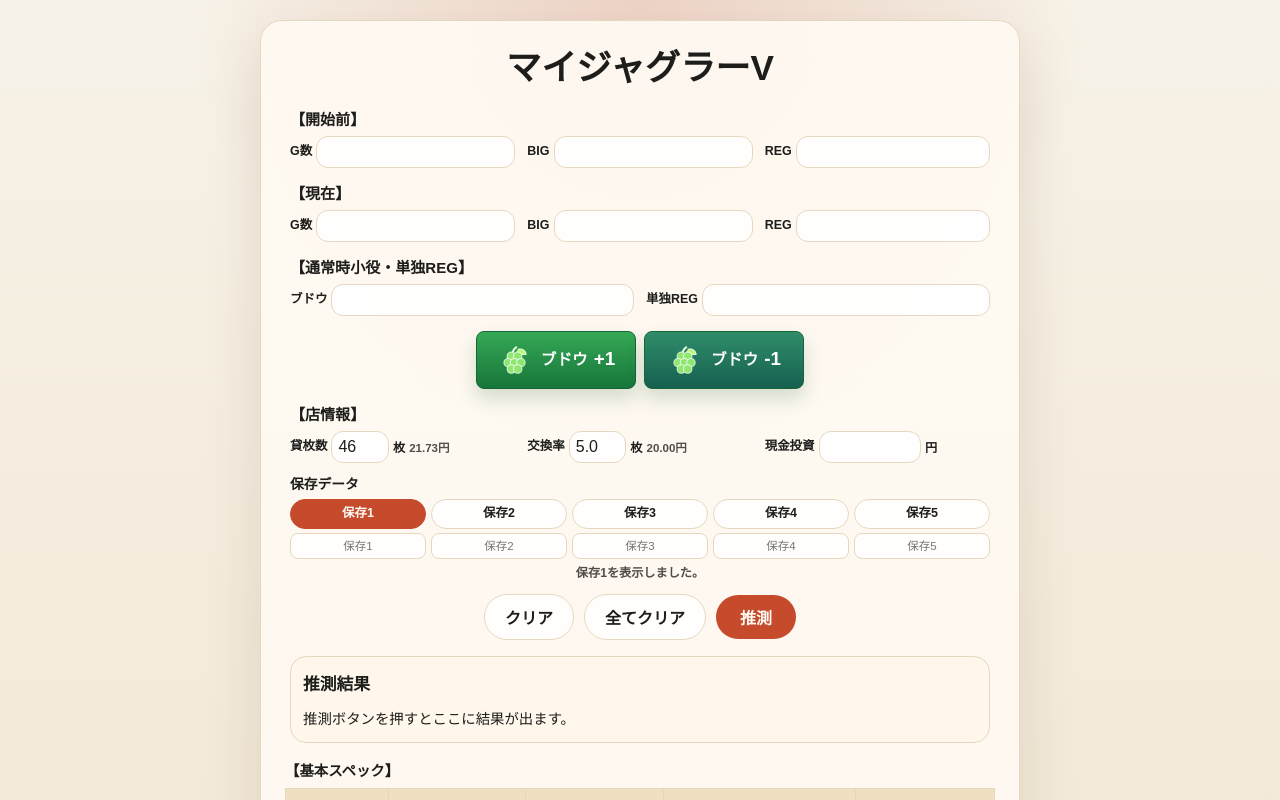
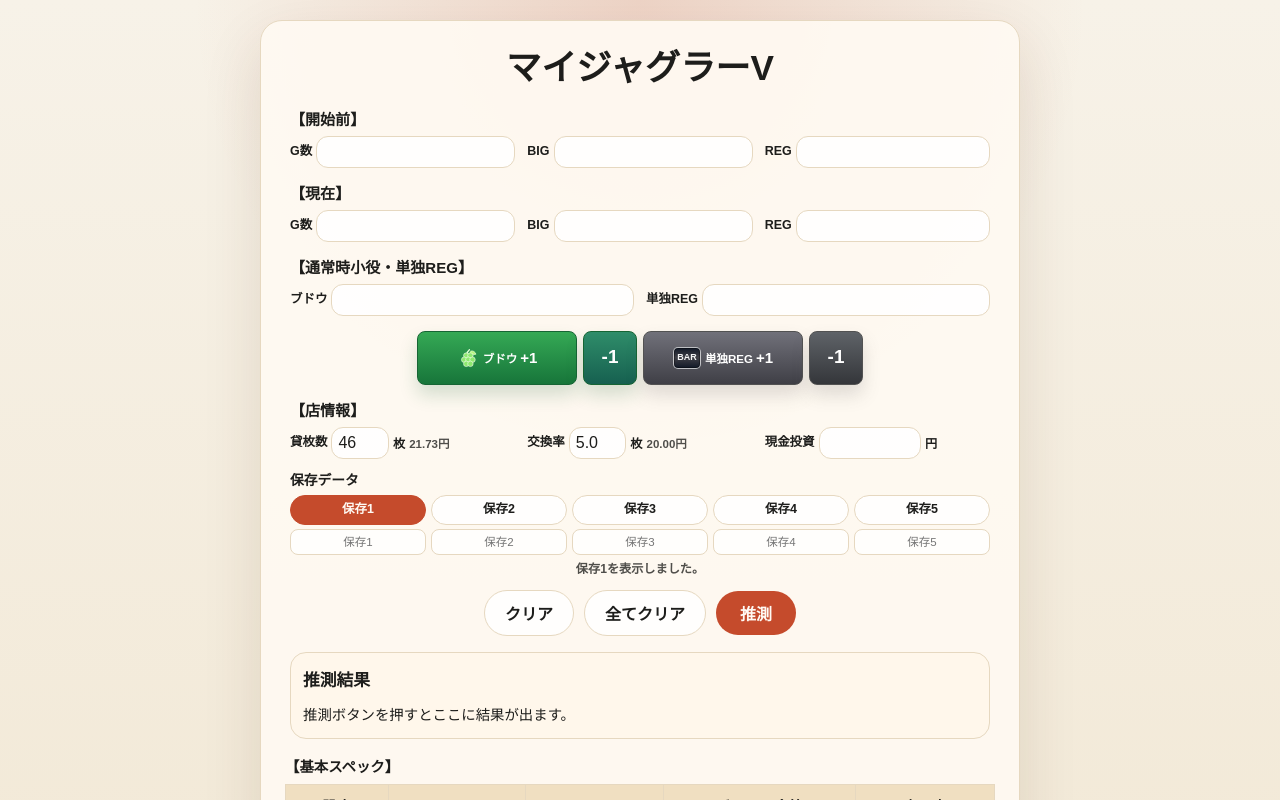
Before and after one commit to umedademu/suisoku, a Next.js app: page /myjuggler5 in a window 1280 px wide. Shown: the top 800 px of the page. Built offline with nearby package versions, Linux system fonts and the light colour scheme.

Commit message:
単独REGカウンターボタンを追加

```diff
--- a/app/globals.css
+++ b/app/globals.css
@@ -600,6 +600,7 @@ a {
   display: flex;
   gap: 8px;
   justify-content: center;
+  align-items: stretch;
   margin-top: 8px;
 }
 
@@ -633,6 +634,14 @@ a {
 
 .budo-counter-button-minus {
   background: linear-gradient(180deg, #2f8d6a 0%, #166050 100%);
+}
+
+.budo-counter-button-minus-compact {
+  flex: 0 0 54px;
+  width: 54px;
+  max-width: 54px;
+  gap: 0;
+  padding: 0;
 }
 
 .budo-counter-button:hover {
@@ -681,6 +690,136 @@ a {
 
 .budo-counter-plus {
   font-size: 1.18rem;
+}
+
+.budo-counter-minus-text,
+.reg-counter-minus-text {
+  font-size: 1.18rem;
+  line-height: 1;
+}
+
+.reg-counter-button {
+  display: inline-flex;
+  align-items: center;
+  justify-content: center;
+  gap: 8px;
+  min-width: 0;
+  min-height: 54px;
+  border: 1px solid #525252;
+  border-radius: 8px;
+  box-shadow: 0 10px 18px rgba(82, 82, 82, 0.18);
+  color: #ffffff;
+  cursor: pointer;
+  font: inherit;
+  font-weight: 800;
+  touch-action: manipulation;
+  transition:
+    transform 0.2s ease,
+    background-color 0.2s ease,
+    box-shadow 0.2s ease;
+}
+
+.reg-counter-button-plus {
+  flex: 1 1 0;
+  max-width: 160px;
+  background: linear-gradient(180deg, #71717a 0%, #3f3f46 100%);
+  padding: 11px 16px;
+}
+
+.reg-counter-button-minus {
+  flex: 0 0 54px;
+  width: 54px;
+  max-width: 54px;
+  background: linear-gradient(180deg, #5f6368 0%, #34363a 100%);
+  padding: 0;
+}
+
+.reg-counter-button:hover {
+  background: #3f3f46;
+  box-shadow: 0 12px 22px rgba(63, 63, 70, 0.22);
+  transform: translateY(-1px);
+}
+
+.reg-counter-button:active {
+  transform: translateY(1px) scale(0.99);
+}
+
+.reg-counter-symbol {
+  display: inline-flex;
+  align-items: center;
+  justify-content: center;
+  width: 38px;
+  height: 26px;
+  flex: 0 0 auto;
+  border: 2px solid rgba(255, 255, 255, 0.72);
+  border-radius: 5px;
+  background: linear-gradient(180deg, #111827 0%, #3f3f46 48%, #111827 100%);
+  box-shadow: inset 0 0 0 1px rgba(0, 0, 0, 0.35);
+  color: #f4f4f5;
+  font-size: 0.68rem;
+  letter-spacing: 0;
+  line-height: 1;
+}
+
+.reg-counter-text {
+  display: inline-flex;
+  align-items: baseline;
+  gap: 5px;
+  line-height: 1;
+  white-space: nowrap;
+}
+
+.reg-counter-main {
+  font-size: 0.92rem;
+}
+
+.reg-counter-plus {
+  font-size: 1.12rem;
+}
+
+.budo-counter-wrap:has(.reg-counter-button) {
+  gap: 6px;
+  width: 100%;
+  max-width: 460px;
+  margin-right: auto;
+  margin-left: auto;
+}
+
+.budo-counter-wrap:has(.reg-counter-button) .budo-counter-button-plus,
+.budo-counter-wrap:has(.reg-counter-button) .reg-counter-button-plus {
+  padding: 8px 4px;
+}
+
+.budo-counter-wrap:has(.reg-counter-button) .budo-counter-icon {
+  width: 22px;
+  height: 22px;
+}
+
+.budo-counter-wrap:has(.reg-counter-button) .budo-counter-button-plus,
+.budo-counter-wrap:has(.reg-counter-button) .reg-counter-button-plus {
+  gap: 4px;
+}
+
+.budo-counter-wrap:has(.reg-counter-button) .budo-counter-text,
+.budo-counter-wrap:has(.reg-counter-button) .reg-counter-text {
+  gap: 3px;
+}
+
+.budo-counter-wrap:has(.reg-counter-button) .budo-counter-main,
+.budo-counter-wrap:has(.reg-counter-button) .reg-counter-main {
+  font-size: 0.72rem;
+}
+
+.budo-counter-wrap:has(.reg-counter-button) .budo-counter-plus,
+.budo-counter-wrap:has(.reg-counter-button) .reg-counter-plus {
+  font-size: 0.94rem;
+}
+
+.budo-counter-wrap:has(.reg-counter-button) .reg-counter-symbol {
+  width: 28px;
+  height: 22px;
+  border-width: 1px;
+  font-size: 0.56rem;
 }
 
 .result-group {
@@ -1053,6 +1192,15 @@ a {
     padding: 12px 16px;
   }
 
+  .budo-counter-button-minus-compact,
+  .reg-counter-button-minus {
+    flex-basis: 52px;
+    width: 52px;
+    max-width: 52px;
+    min-height: 56px;
+    padding: 0;
+  }
+
   .result-group {
     padding: 12px 8px;
   }
@@ -1091,3 +1239,16 @@ a {
     text-align: left;
   }
 }
+
+@media (max-width: 365px) {
+  .budo-counter-wrap:has(.reg-counter-button) {
+    display: grid;
+    grid-template-columns: minmax(0, 1fr) 52px;
+  }
+
+  .budo-counter-wrap:has(.reg-counter-button) .budo-counter-button-plus,
+  .budo-counter-wrap:has(.reg-counter-button) .reg-counter-button-plus {
+    width: 100%;
+    max-width: none;
+  }
+}
--- a/app/juggler-budo-counter-button.tsx
+++ b/app/juggler-budo-counter-button.tsx
@@ -3,12 +3,18 @@
 type JugglerBudoCounterButtonProps = {
   onIncrement: () => void;
   onDecrement: () => void;
+  onSingleRegIncrement?: () => void;
+  onSingleRegDecrement?: () => void;
 };
 
 export function JugglerBudoCounterButton({
   onIncrement,
-  onDecrement
+  onDecrement,
+  onSingleRegIncrement,
+  onSingleRegDecrement
 }: JugglerBudoCounterButtonProps) {
+  const showsSingleRegCounter = Boolean(onSingleRegIncrement && onSingleRegDecrement);
+
   return (
     <>
       <button
@@ -34,11 +40,15 @@ export function JugglerBudoCounterButton({
         </span>
       </button>
       <button
-        className="budo-counter-button budo-counter-button-minus"
+        className={`budo-counter-button budo-counter-button-minus${showsSingleRegCounter ? " budo-counter-button-minus-compact" : ""}`}
         type="button"
         onClick={onDecrement}
         aria-label="通常時のブドウを1減算"
       >
+        {showsSingleRegCounter ? (
+          <span className="budo-counter-minus-text">-1</span>
+        ) : (
+          <>
             <svg className="budo-counter-icon" viewBox="0 0 64 64" aria-hidden="true" focusable="false">
               <path className="budo-counter-stem" d="M36 8c-5 4-7 8-7 14" />
               <path className="budo-counter-leaf" d="M39 12c8-2 14 2 16 9-8 2-14 0-18-5" />
@@ -54,7 +64,35 @@ export function JugglerBudoCounterButton({
               <span className="budo-counter-main">ブドウ</span>
               <span className="budo-counter-plus">-1</span>
             </span>
+          </>
+        )}
       </button>
+      {showsSingleRegCounter ? (
+        <>
+          <button
+            className="reg-counter-button reg-counter-button-plus"
+            type="button"
+            onClick={onSingleRegIncrement}
+            aria-label="単独REGを1加算"
+          >
+            <span className="reg-counter-symbol" aria-hidden="true">
+              BAR
+            </span>
+            <span className="reg-counter-text">
+              <span className="reg-counter-main">単独REG</span>
+              <span className="reg-counter-plus">+1</span>
+            </span>
+          </button>
+          <button
+            className="reg-counter-button reg-counter-button-minus"
+            type="button"
+            onClick={onSingleRegDecrement}
+            aria-label="単独REGを1減算"
+          >
+            <span className="reg-counter-minus-text">-1</span>
+          </button>
+        </>
+      ) : null}
     </>
   );
 }
--- a/app/myjuggler5/page.tsx
+++ b/app/myjuggler5/page.tsx
@@ -474,6 +474,20 @@ export default function MyJuggler5Page() {
     }));
   };
 
+  const handleSingleRegIncrement = () => {
+    setInputValues((current) => ({
+      ...current,
+      singleReg: String(toNumber(String(current.singleReg ?? "")) + 1)
+    }));
+  };
+
+  const handleSingleRegDecrement = () => {
+    setInputValues((current) => ({
+      ...current,
+      singleReg: String(Math.max(0, toNumber(String(current.singleReg ?? "")) - 1))
+    }));
+  };
+
   const handleEstimate = (event: React.FormEvent<HTMLFormElement>) => {
     event.preventDefault();
 
@@ -713,6 +727,8 @@ export default function MyJuggler5Page() {
                   <JugglerBudoCounterButton
                     onIncrement={handleBudoIncrement}
                     onDecrement={handleBudoDecrement}
+                    onSingleRegIncrement={handleSingleRegIncrement}
+                    onSingleRegDecrement={handleSingleRegDecrement}
                   />
                 </div>
               ) : null}
```
Also changed, not shown: app/neoimjugglerex/page.tsx (+16 -0 lines), app/sfunkyjuggler2/page.tsx (+16 -0 lines), 1 other file (tests, documents, lock files or other folders). Lines whose indentation alone changed are shown as unchanged.
